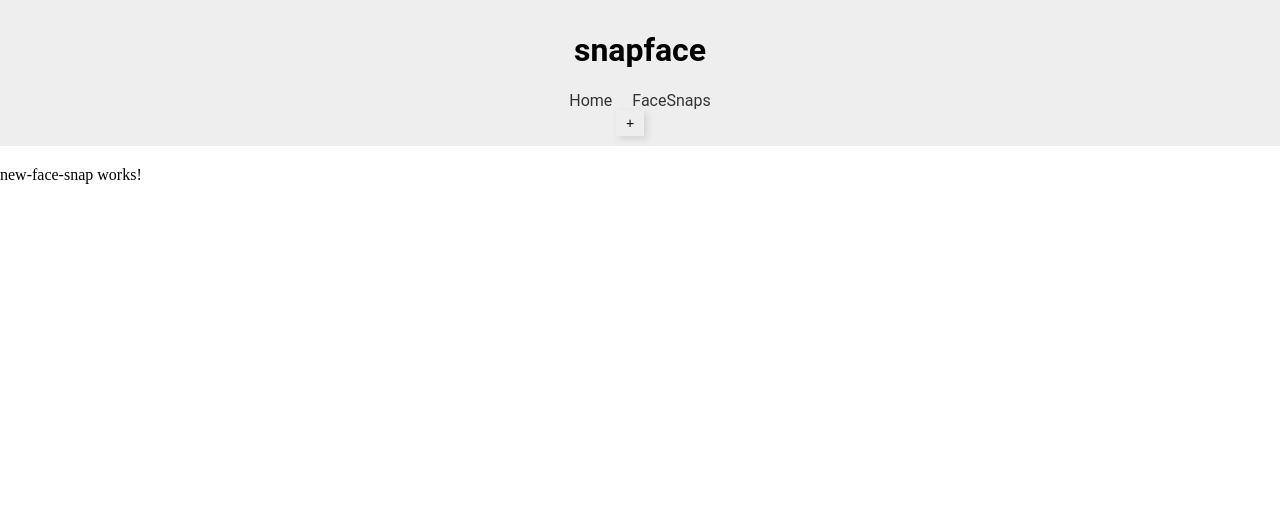
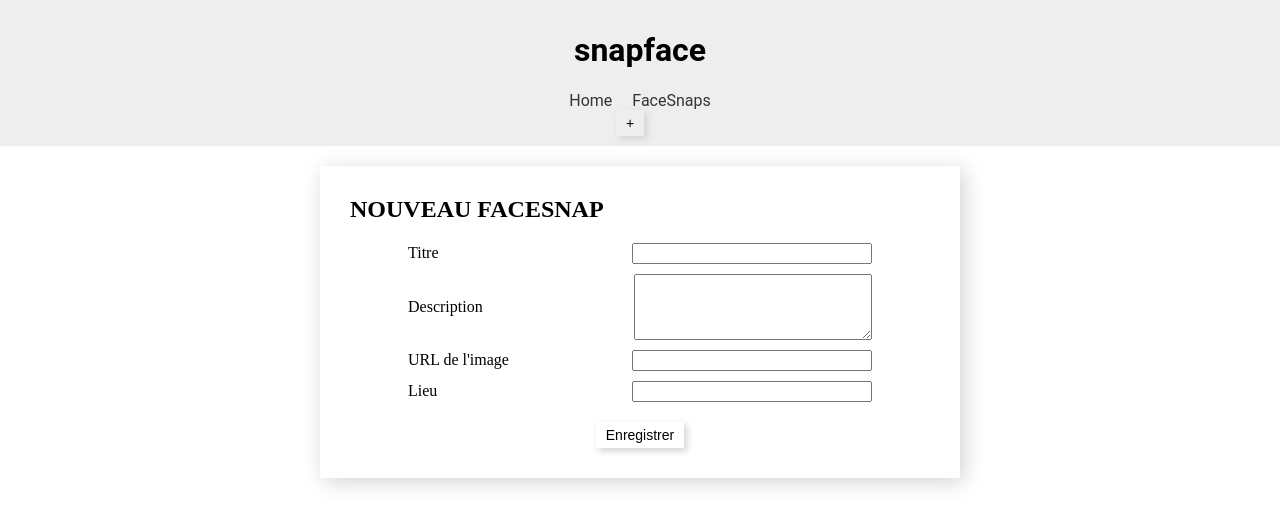
Before and after one commit to Melonours/snapface, an Angular app: page /create in a window 1280 px wide. Shown: the top 526 px of the page. Built offline with nearby package versions, Linux system fonts and the light colour scheme.

Commit message:
reactive-form-ok

```diff
--- a/src/app/new-face-snap/new-face-snap.component.html
+++ b/src/app/new-face-snap/new-face-snap.component.html
@@ -1 +1,32 @@
-<p>new-face-snap works!</p>
+<div class="form-card">
+    <h2>NOUVEAU FACESNAP</h2>
+    <form [formGroup]="snapForm">
+        <div class="form-group">
+            <label for="title">Titre</label>
+            <input id="title" type="text" formControlName="title">
+        </div>
+        <div class="form-group">
+            <label for="description">Description</label>
+            <textarea id="description" type="text" formControlName="description" rows="4">
+            </textarea>
+        </div>
+        <div class="form-group">
+            <label for="imageUrl">URL de l'image</label>
+            <input id="imageUrl" type="text" formControlName="imageUrl">
+        </div>
+        <div class="form-group">
+            <label for="location">Lieu</label>
+            <input id="location" type="text" formControlName="location">
+        </div>
+        <div class="action-buttons">
+            <button type="submit" (click)="onSubmitForm()">Enregistrer</button>
+        </div>
+    </form>
+</div>
+<div class="face-snap-card" *ngIf="faceSnapPreview$ | async as faceSnap">
+    <h2>{{ faceSnap.title | uppercase }}</h2>
+    <p>Mis en ligne {{ faceSnap.createdDate | date: 'à HH:mm, le d MMMM yyyy' }}</p>
+    <img [src]="faceSnap.imageUrl" [alt]="faceSnap.title">
+    <p>{{ faceSnap.description }}</p>
+    <p *ngIf="faceSnap.location">Photo prise à {{ faceSnap.location }}</p>
+</div>
--- a/src/app/new-face-snap/new-face-snap.component.scss
+++ b/src/app/new-face-snap/new-face-snap.component.scss
@@ -0,0 +1,41 @@
+.form-card, .face-snap-card {
+    box-sizing: border-box;
+    width: 50%;
+    margin: 20px auto;
+    padding: 10px 30px;
+    box-shadow: lightgray 4px 4px 20px;
+  }
+
+.form-group {
+    margin: 10px auto;
+    width: 80%;
+    display: flex;
+    align-items: center;
+    justify-content: space-between;
+  }
+
+  input, textarea {
+    width: 50%;
+  }
+
+.action-buttons {
+    width: 100%;
+  }
+
+  button {
+    display: block;
+    margin: 20px auto;
+  }
+
+.face-snap-card {
+    img {
+      width: 100%;
+    }
+    h2 {
+      margin-bottom: 0;
+    }
+    p {
+      font-weight: 300;
+      font-size: 16px;
+    }
+  }
--- a/src/app/new-face-snap/new-face-snap.component.ts
+++ b/src/app/new-face-snap/new-face-snap.component.ts
@@ -1,10 +1,39 @@
-import { Component } from '@angular/core';
+import { Component, OnInit } from '@angular/core';
+import { FormBuilder, FormGroup } from '@angular/forms';
+import { Observable, map } from 'rxjs';
+import { FaceSnap } from '../models/face-snap.model';
 
 @Component({
   selector: 'app-new-face-snap',
   templateUrl: './new-face-snap.component.html',
   styleUrls: ['./new-face-snap.component.scss']
 })
-export class NewFaceSnapComponent {
+export class NewFaceSnapComponent implements OnInit {
 
+  snapForm! :FormGroup;
+  faceSnapPreview$!: Observable<FaceSnap>;
+
+  constructor(private formBuilder: FormBuilder) { }
+
+  ngOnInit(): void {
+    this.snapForm = this.formBuilder.group({
+      title: [null],
+      description: [null],
+      imageUrl: [null],
+      location: [null]
+    })
+
+    this.faceSnapPreview$ = this.snapForm.valueChanges.pipe(
+      map(formValue => ({
+        ...formValue,
+        createdDate: new Date(),
+        id: 0,
+        snaps: 0
+      }))
+    );
+  }
+
+  onSubmitForm(): void{
+    console.log(this.snapForm.value)
+  }
 }
```
